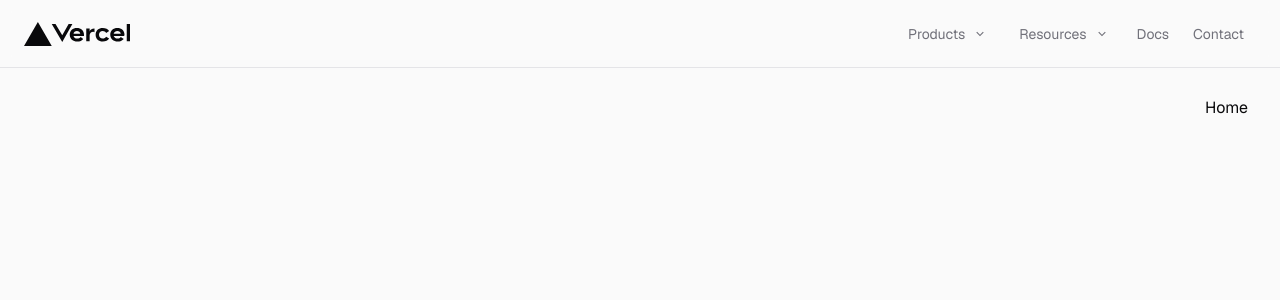
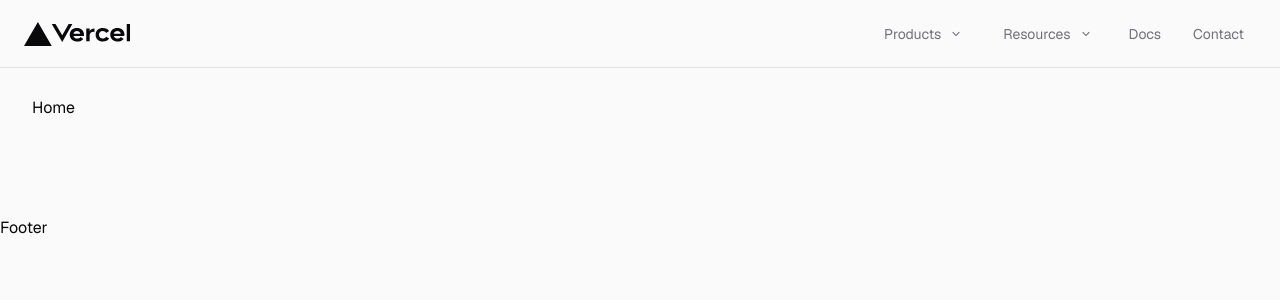
Before and after one commit to kyrylolvov/arc-website, a Next.js app: page / in a window 1280 px wide. Shown: the top 300 px of the page. Built offline with nearby package versions, Linux system fonts and the light colour scheme.

Commit message:
CHANGED: - Brought back footer component to layout.tsx - Refactored header.tsx by moving radix-ui components to separate file and mapping through nav items
Signed-off-by: kyrylolvov <kyrylo@arccompute.io>

```diff
--- a/src/app/layout.tsx
+++ b/src/app/layout.tsx
@@ -5,6 +5,7 @@ import { GeistSans } from "geist/font/sans";
 import { Metadata } from "next/types";
 import { ReactNode } from "react";
 
+import Footer from "~/components/footer";
 import Header from "~/components/header";
 import { cn } from "~/utils/cn";
 
@@ -19,7 +20,7 @@ export default function RootLayout({ children }: { children: ReactNode }) {
       <body className="relative mx-auto flex min-h-[150vh] max-w-screen-2xl flex-col">
         <Header />
         {children}
-        {/* <Footer /> */}
+        <Footer />
       </body>
     </html>
   );
--- a/src/app/page.tsx
+++ b/src/app/page.tsx
@@ -1,3 +1,3 @@
 export default function Home() {
-  return <main className="px-8 py-24 text-right">Home</main>;
+  return <main className="px-8 py-24">Home</main>;
 }
--- a/src/components/header.tsx
+++ b/src/components/header.tsx
@@ -2,29 +2,15 @@
 
 import * as NavigationMenuPrimitive from "@radix-ui/react-navigation-menu";
 import { RiArrowDownSLine } from "@remixicon/react";
-import { motion } from "framer-motion";
 import Link from "next/link";
-import { usePathname } from "next/navigation";
-import { useMemo, useState } from "react";
 
 import { cn } from "~/utils/cn";
-import {
-  navItems,
-  PRODUCTS_LIST_LOWER,
-  PRODUCTS_LIST_UPPER,
-  RESOURCES_LIST_LOWER,
-  RESOURCES_LIST_UPPER,
-} from "~/utils/tabs";
+import { isLinkNavItem, isMenuNavItem, navItems } from "~/utils/tabs";
 
 import { Icons } from "./icons";
+import { NavigationMenu, NavigationMenuItem, NavigationMenuList } from "./ui/navigation-menu";
 
 export default function Header() {
-  const pathname = usePathname();
-
-  const activeNavItem = useMemo(() => navItems.find(({ slug }) => pathname.includes(slug))?.id ?? "", [pathname]);
-
-  const [hoveredNavItem, setHoveredNavItem] = useState(activeNavItem);
-
   return (
     <div className={cn("fixed inset-x-0 top-0 z-30 w-full max-w-screen-2xl")}>
       <div className={cn("-z-1 absolute inset-0", "border-b bg-background/60 backdrop-blur")} />
@@ -33,49 +19,40 @@ export default function Header() {
           <Link href={"/"} className="">
             <Icons.Logo className="h-6" />
           </Link>
-          <NavigationMenuPrimitive.Root delayDuration={0} className="relative hidden lg:block">
-            <NavigationMenuPrimitive.List className="flex flex-row" onMouseOut={() => setHoveredNavItem(activeNavItem)}>
-              <NavigationMenuPrimitive.Item onMouseOver={() => setHoveredNavItem("products")}>
+
+          <NavigationMenu>
+            <NavigationMenuList>
+              {navItems.map((navItem) => {
+                const { id, label, slug } = navItem;
+
+                if (isMenuNavItem(navItem)) {
+                  const { upperLinks, lowerLinks } = navItem;
+
+                  return (
+                    <NavigationMenuItem key={id}>
                       <NavigationMenuPrimitive.Trigger
-                  style={{ WebkitTapHighlightColor: "transparent" }}
                         className={cn(
-                    "group relative flex items-center rounded-full px-4 py-2 text-sm text-muted-foreground transition-colors ease-out",
-                    hoveredNavItem === "products" && "text-primary",
-                    activeNavItem === "products" && "bg-foreground/5 text-primary",
+                          "group relative flex items-center rounded-md px-4 py-2 text-sm text-muted-foreground transition-colors ease-out",
+                          "hover:bg-muted-foreground/10 hover:text-primary",
+                          "data-[state=open]:bg-muted-foreground/10 data-[state=open]:text-primary",
                         )}
                       >
                         <div className="flex items-center space-x-2">
-                    <p className="text-sm transition-colors ease-out">Products</p>
+                          <p className="text-sm transition-colors ease-out">{label}</p>
                           <RiArrowDownSLine className="h-3.5 w-3.5 group-data-[state=open]:rotate-180" />
                         </div>
-
-                  {hoveredNavItem === "products" && (
-                    <motion.span
-                      layoutId="bubble"
-                      className="absolute inset-0 z-10 rounded-full bg-foreground/5"
-                      transition={{ type: "spring", bounce: 0.2, duration: 0.4 }}
-                    />
-                  )}
-
-                  {activeNavItem === "products" && (
-                    <motion.span
-                      layoutId="bubble"
-                      className="absolute inset-0 z-10 rounded-full"
-                      transition={{ type: "spring", bounce: 0.2, duration: 0.4 }}
-                    />
-                  )}
                       </NavigationMenuPrimitive.Trigger>
 
                       <NavigationMenuPrimitive.Content>
                         <div className="w-[40rem]">
                           <div className="grid">
-                      <div className="grid grid-cols-2 border-b p-2">
+                            <div className={cn("grid grid-cols-2 p-2", lowerLinks && "border-b")}>
                               <div className="col-span-2 flex h-10 items-center px-2 text-sm text-muted-foreground">
-                          Software
+                                {upperLinks.label}
                               </div>
-                        {PRODUCTS_LIST_UPPER.map(({ slug, icon: Icon, title, description }) => (
+                              {upperLinks.links.map(({ slug, icon: Icon, title, description }) => (
                                 <Link
-                            key={`products-list-${slug}`}
+                                  key={`${label}-upper-${slug}`}
                                   href={`/${slug}`}
                                   className={cn(
                                     "flex items-center gap-3 rounded-lg p-3 transition-colors",
@@ -91,13 +68,14 @@ export default function Header() {
                               ))}
                             </div>
 
+                            {lowerLinks && (
                               <div className="grid grid-cols-2 p-2">
                                 <div className="col-span-2 flex h-10 items-center px-2 text-sm text-muted-foreground">
-                          Hardware
+                                  {lowerLinks.label}
                                 </div>
-                        {PRODUCTS_LIST_LOWER.map(({ slug, icon: Icon, title, description }) => (
+                                {lowerLinks.links.map(({ slug, icon: Icon, title, description }) => (
                                   <Link
-                            key={`products-list-${slug}`}
+                                    key={`${label}-lower-${slug}`}
                                     href={`/${slug}`}
                                     className={cn(
                                       "flex items-center gap-3 rounded-lg p-3 transition-colors",
@@ -112,136 +90,53 @@ export default function Header() {
                                   </Link>
                                 ))}
                               </div>
+                            )}
                           </div>
                         </div>
                       </NavigationMenuPrimitive.Content>
-              </NavigationMenuPrimitive.Item>
+                    </NavigationMenuItem>
+                  );
+                }
 
-              <NavigationMenuPrimitive.Item onMouseOver={() => setHoveredNavItem("resources")}>
-                <NavigationMenuPrimitive.Trigger
-                  style={{ WebkitTapHighlightColor: "transparent" }}
+                if (isLinkNavItem(navItem)) {
+                  const { url } = navItem;
+
+                  return (
+                    <NavigationMenuPrimitive.Item asChild key={`nav-item-${id}`}>
+                      <div className="flex items-center">
+                        <Link
+                          target="_blank"
+                          href={url}
                           className={cn(
-                    "group relative flex items-center rounded-full px-4 py-2 text-sm text-muted-foreground transition-colors ease-out",
-                    hoveredNavItem === "resources" && "text-primary",
-                    activeNavItem === "resources" && "bg-foreground/5 text-primary",
-                  )}
-                >
-                  <div className="flex items-center space-x-2">
-                    <p className="text-sm transition-colors ease-out">Resources</p>
-                    <RiArrowDownSLine className="h-3.5 w-3.5 group-data-[state=open]:rotate-180" />
-                  </div>
-
-                  {hoveredNavItem === "resources" && (
-                    <motion.span
-                      layoutId="bubble"
-                      className="absolute inset-0 z-10 rounded-full bg-foreground/5"
-                      transition={{ type: "spring", bounce: 0.2, duration: 0.4 }}
-                    />
-                  )}
-
-                  {activeNavItem === "resources" && (
-                    <motion.span
-                      layoutId="bubble"
-                      className="absolute inset-0 z-10 rounded-full"
-                      transition={{ type: "spring", bounce: 0.2, duration: 0.4 }}
-                    />
-                  )}
-                </NavigationMenuPrimitive.Trigger>
-                <NavigationMenuPrimitive.Content>
-                  <div className="w-[40rem]">
-                    <div className="grid">
-                      <div className="grid grid-cols-2 border-b p-2">
-                        <div className="col-span-2 flex h-10 items-center px-2 text-sm text-muted-foreground">
-                          Tools
-                        </div>
-                        {RESOURCES_LIST_UPPER.map(({ slug, icon: Icon, title, description }) => (
-                          <Link
-                            key={`products-list-${slug}`}
-                            href={`/${slug}`}
-                            className={cn(
-                              "flex items-center gap-3 rounded-lg p-3 transition-colors",
-                              "hover:bg-muted-foreground/10",
-                            )}
-                          >
-                            <Icon className="h-[18px] w-[18px] shrink-0 text-muted-foreground" />
-                            <div className="space-y-1">
-                              <p className="text-sm font-medium">{title}</p>
-                              <p className="text-xs text-muted-foreground">{description}</p>
-                            </div>
-                          </Link>
-                        ))}
-                      </div>
-
-                      <div className="grid grid-cols-2 p-2">
-                        <div className="col-span-2 flex h-10 items-center px-2 text-sm text-muted-foreground">
-                          Company
-                        </div>
-                        {RESOURCES_LIST_LOWER.map(({ slug, icon: Icon, title, description }) => (
-                          <Link
-                            key={`products-list-${slug}`}
-                            href={`/${slug}`}
-                            className={cn(
-                              "flex items-center gap-3 rounded-lg p-3 transition-colors",
-                              "hover:bg-muted-foreground/10",
-                            )}
-                          >
-                            <Icon className="h-[18px] w-[18px] shrink-0 text-muted-foreground" />
-                            <div className="space-y-1">
-                              <p className="text-sm font-medium">{title}</p>
-                              <p className="text-xs text-muted-foreground">{description}</p>
-                            </div>
-                          </Link>
-                        ))}
-                      </div>
-                    </div>
-                  </div>
-                </NavigationMenuPrimitive.Content>
-              </NavigationMenuPrimitive.Item>
-
-              {navItems.slice(2).map(({ label, slug, id, url }, i) => (
-                <NavigationMenuPrimitive.Item asChild key={`nav-item-${i}`}>
-                  <div className="flex items-center" onMouseOver={() => setHoveredNavItem(id)}>
-                    <Link
-                      target={url ? "_blank" : "_self"}
-                      href={url || `/${slug}`}
-                      style={{ WebkitTapHighlightColor: "transparent" }}
-                      className={cn(
-                        "relative w-full rounded-full px-3 py-2 text-sm text-muted-foreground transition-colors ease-out",
-                        hoveredNavItem === id && "text-primary",
+                            "relative w-full rounded-md px-3 py-2 text-sm text-muted-foreground transition-colors ease-out",
+                            "hover:bg-muted-foreground/10 hover:text-primary",
                           )}
                         >
                           {label}
-
-                      {hoveredNavItem === id && (
-                        <motion.span
-                          layoutId="bubble"
-                          className="absolute inset-0 rounded-full bg-foreground/5"
-                          transition={{ type: "spring", bounce: 0.2, duration: 0.4 }}
-                        />
-                      )}
-
-                      {activeNavItem === id && (
-                        <motion.span
-                          layoutId="bubble"
-                          className="absolute inset-0 z-0 rounded-full"
-                          transition={{ type: "spring", bounce: 0.2, duration: 0.4 }}
-                        />
-                      )}
                         </Link>
                       </div>
                     </NavigationMenuPrimitive.Item>
-              ))}
-            </NavigationMenuPrimitive.List>
+                  );
+                }
 
-            <NavigationMenuPrimitive.Viewport
+                return (
+                  <NavigationMenuPrimitive.Item asChild key={`nav-item-${id}`}>
+                    <div className="flex items-center">
+                      <Link
+                        href={`/${slug}`}
                         className={cn(
-                "data-[state=closed]:animate-scale-out-content data-[state=open]:animate-scale-in-content",
-                "z-100 absolute right-0 top-12 w-[var(--radix-navigation-menu-viewport-width)] origin-[top_center]",
-                "flex justify-start rounded-lg border bg-background/20 backdrop-blur-lg",
-                "supports-[backdrop-filter]:bg-background/20",
+                          "relative w-full rounded-md px-3 py-2 text-sm text-muted-foreground transition-colors ease-out",
+                          "hover:bg-muted-foreground/10 hover:text-primary",
                         )}
-            />
-          </NavigationMenuPrimitive.Root>
+                      >
+                        {label}
+                      </Link>
+                    </div>
+                  </NavigationMenuPrimitive.Item>
+                );
+              })}
+            </NavigationMenuList>
+          </NavigationMenu>
         </div>
       </div>
     </div>
--- /dev/null
+++ b/src/components/ui/navigation-menu.tsx
@@ -0,0 +1,55 @@
+import * as NavigationMenuPrimitive from "@radix-ui/react-navigation-menu";
+import React from "react";
+
+import { cn } from "~/utils/cn";
+
+const NavigationMenuViewport = React.forwardRef<
+  React.ElementRef<typeof NavigationMenuPrimitive.Viewport>,
+  React.ComponentPropsWithoutRef<typeof NavigationMenuPrimitive.Viewport>
+>((props, ref) => (
+  <NavigationMenuPrimitive.Viewport
+    ref={ref}
+    className={cn(
+      "data-[state=closed]:animate-scale-out-content data-[state=open]:animate-scale-in-content",
+      "z-100 absolute right-0 top-12 w-[var(--radix-navigation-menu-viewport-width)] origin-[top_center]",
+      "flex justify-start rounded-lg border bg-background/20 backdrop-blur-lg",
+      "supports-[backdrop-filter]:bg-background/20",
+    )}
+    {...props}
+  />
+));
+NavigationMenuViewport.displayName = NavigationMenuPrimitive.Viewport.displayName;
+
+const NavigationMenu = React.forwardRef<
+  React.ElementRef<typeof NavigationMenuPrimitive.Root>,
+  React.ComponentPropsWithoutRef<typeof NavigationMenuPrimitive.Root>
+>(({ className, children, ...props }, ref) => (
+  <NavigationMenuPrimitive.Root ref={ref} className={cn("relative hidden lg:block", className)} {...props}>
+    {children}
+    <NavigationMenuViewport />
+  </NavigationMenuPrimitive.Root>
+));
+NavigationMenu.displayName = NavigationMenuPrimitive.Root.displayName;
+
+const NavigationMenuList = React.forwardRef<
+  React.ElementRef<typeof NavigationMenuPrimitive.List>,
+  React.ComponentPropsWithoutRef<typeof NavigationMenuPrimitive.List>
+>(({ className, ...props }, ref) => (
+  <NavigationMenuPrimitive.List ref={ref} className={cn("flex flex-row space-x-2", className)} {...props} />
+));
+NavigationMenuList.displayName = NavigationMenuPrimitive.List.displayName;
+
+const NavigationMenuItem = NavigationMenuPrimitive.Item;
+
+const NavigationMenuTrigger = NavigationMenuPrimitive.Trigger;
+
+const NavigationMenuContent = NavigationMenuPrimitive.Content;
+
+export {
+  NavigationMenu,
+  NavigationMenuContent,
+  NavigationMenuItem,
+  NavigationMenuList,
+  NavigationMenuTrigger,
+  NavigationMenuViewport,
+};
--- a/src/utils/tabs.tsx
+++ b/src/utils/tabs.tsx
@@ -1,4 +1,5 @@
 import {
+  RemixiconComponentType,
   RiBookOpenLine,
   RiCpuLine,
   RiFlowChart,
@@ -10,14 +11,14 @@ import {
   RiTerminalWindowLine,
 } from "@remixicon/react";
 
-export const navItems = [
-  { id: "products", label: "Products", slug: "products" },
-  { id: "resources", label: "Resources", slug: "resources" },
-  { id: "docs", label: "Docs", slug: "docs", url: "https://arc-hpc-docs-v2.vercel.app/" },
-  { id: "contact", label: "Contact", slug: "contact" },
-];
+interface MenuNavItemLinks {
+  icon: RemixiconComponentType;
+  title: string;
+  description: string;
+  slug: string;
+}
 
-export const PRODUCTS_LIST_UPPER = [
+export const PRODUCTS_LIST_UPPER: MenuNavItemLinks[] = [
   {
     icon: RiCpuLine,
     title: "Nexus",
@@ -32,7 +33,7 @@ export const PRODUCTS_LIST_UPPER = [
   },
 ];
 
-export const PRODUCTS_LIST_LOWER = [
+export const PRODUCTS_LIST_LOWER: MenuNavItemLinks[] = [
   {
     icon: RiServerLine,
     title: "GPU Servers",
@@ -41,7 +42,7 @@ export const PRODUCTS_LIST_LOWER = [
   },
 ];
 
-export const RESOURCES_LIST_UPPER = [
+export const RESOURCES_LIST_UPPER: MenuNavItemLinks[] = [
   {
     icon: RiPuzzle2Line,
     title: "Integrations",
@@ -68,7 +69,7 @@ export const RESOURCES_LIST_UPPER = [
   },
 ];
 
-export const RESOURCES_LIST_LOWER = [
+export const RESOURCES_LIST_LOWER: MenuNavItemLinks[] = [
   {
     icon: RiPenNibLine,
     title: "Blog",
@@ -82,3 +83,78 @@ export const RESOURCES_LIST_LOWER = [
     slug: "customers",
   },
 ];
+
+interface BaseNavItem {
+  id: string;
+  label: string;
+  slug: string;
+  type: "menu" | "slug" | "link";
+}
+
+interface MenuNavItem extends BaseNavItem {
+  type: "menu";
+  upperLinks: {
+    label: string;
+    links: MenuNavItemLinks[];
+  };
+  lowerLinks?: {
+    label: string;
+    links: MenuNavItemLinks[];
+  };
+}
+
+interface SlugNavItem extends BaseNavItem {
+  type: "slug";
+}
+
+interface LinkNavItem extends BaseNavItem {
+  type: "link";
+  url: string;
+}
+
+type NavItem = MenuNavItem | LinkNavItem | SlugNavItem;
+
+export const navItems: NavItem[] = [
+  {
+    id: "products",
+    label: "Products",
+    type: "menu",
+    slug: "products",
+    upperLinks: {
+      label: "Products",
+      links: PRODUCTS_LIST_UPPER,
+    },
+    lowerLinks: {
+      label: "Hardware",
+      links: PRODUCTS_LIST_LOWER,
+    },
+  },
+  {
+    id: "resources",
+    label: "Resources",
+    type: "menu",
+    slug: "resources",
+    upperLinks: {
+      label: "Tools",
+      links: RESOURCES_LIST_UPPER,
+    },
+    lowerLinks: {
+      label: "Company",
+      links: RESOURCES_LIST_LOWER,
+    },
+  },
+  { id: "docs", label: "Docs", slug: "docs", type: "link", url: "https://arc-hpc-docs-v2.vercel.app/" },
+  { id: "contact", label: "Contact", type: "slug", slug: "contact" },
+];
+
+export function isMenuNavItem(item: NavItem): item is MenuNavItem {
+  return item.type === "menu";
+}
+
+export function isSlugNavItem(item: NavItem): item is SlugNavItem {
+  return item.type === "slug";
+}
+
+export function isLinkNavItem(item: NavItem): item is LinkNavItem {
+  return item.type === "link";
+}
```
Lines whose indentation alone changed are shown as unchanged.
